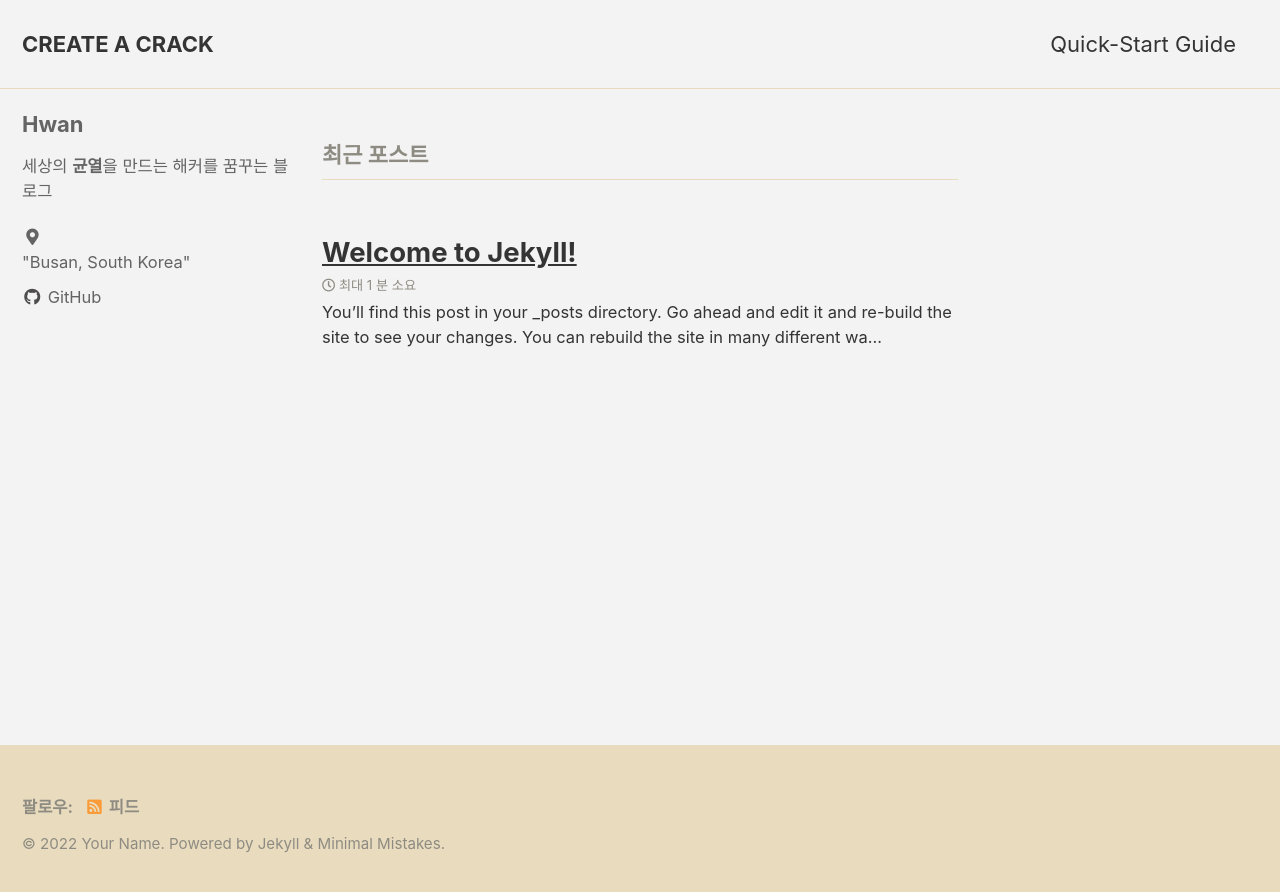
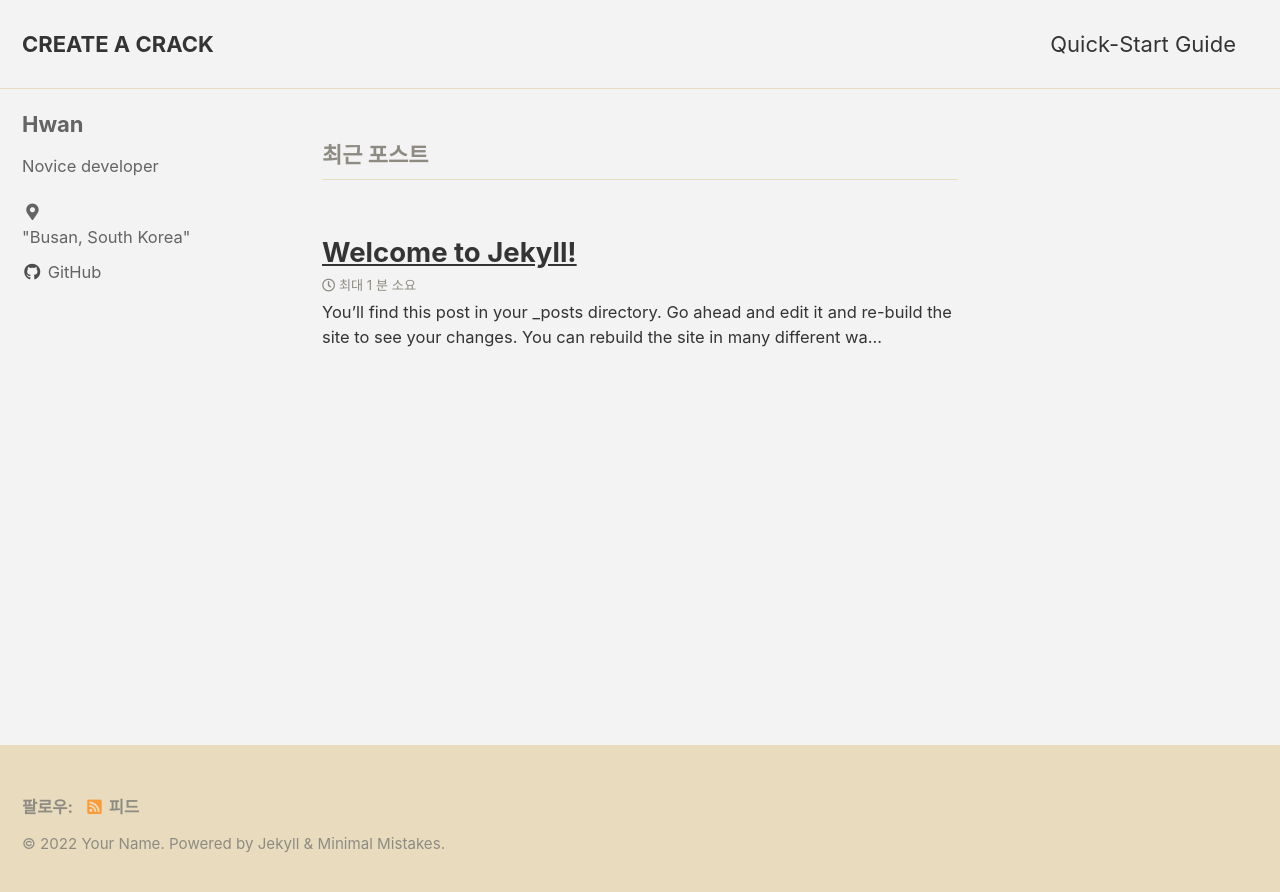
Before and after one commit to hack-up-busan/hack-up-busan-hack-up-busan.github.io, a Jekyll site: the page built from index.html, in a window 1280 px wide. Shown: the top 892 px of the page. Built offline with Jekyll 4.4.1, drawn with Linux system fonts in a browser that asks for light colours; cached includes are drawn as plain includes; the list of posts is cut into pages by our own code.

Commit message:
Update _config.yml

```diff
--- a/_config.yml
+++ b/_config.yml
@@ -106,7 +106,7 @@ analytics:
 author:
   name             : "Hwan"
   avatar           : # path of avatar image, e.g. "/assets/images/bio-photo.jpg"
-  bio              : "세상의 **균열**을 만드는 해커를 꿈꾸는 블로그"
+  bio              : "Novice developer"
   location         : <br/>"Busan, South Korea"
   email            :
   links:
```
